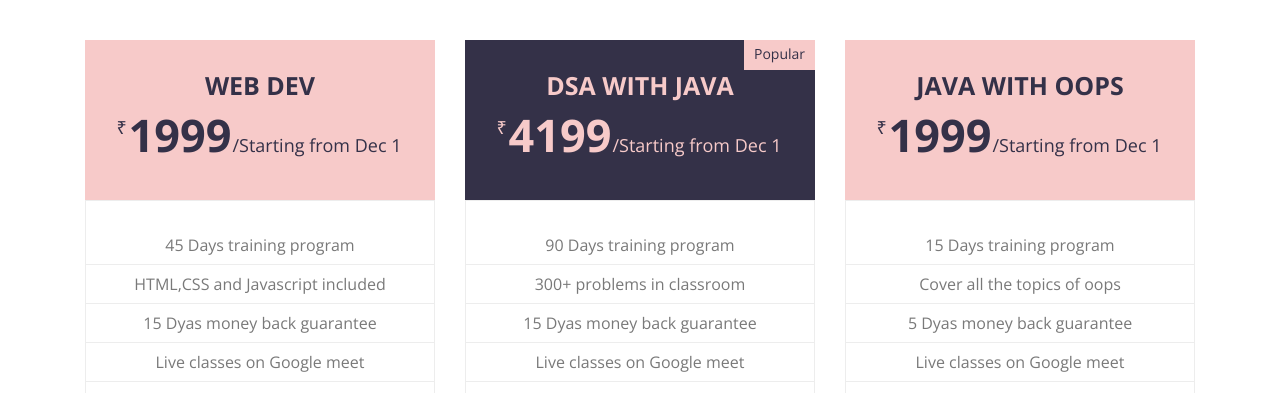
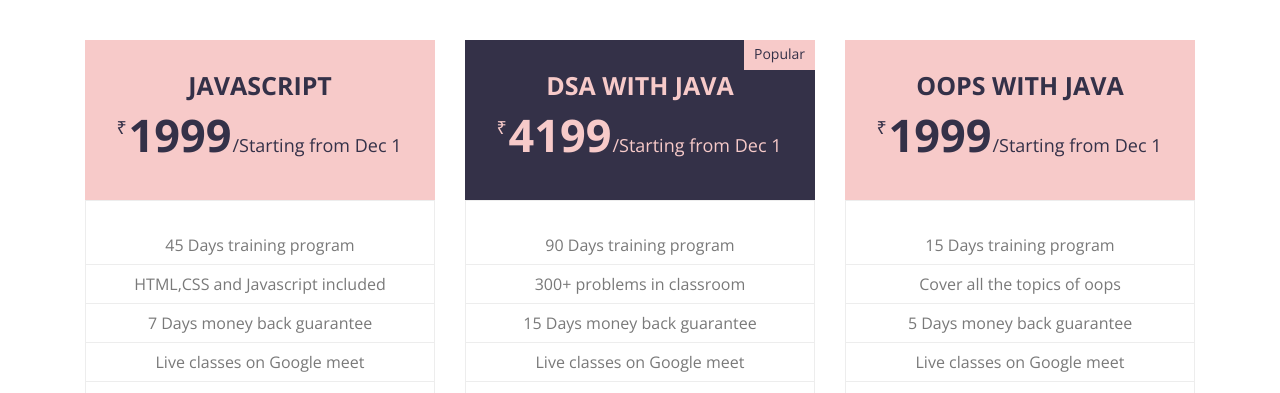
Before and after one commit to itsmesohit/pritam, a plain HTML site: page courses.html in a window 1280 px wide. Shown: the part 525-918 px from the top of the page. Drawn offline with nearby package versions, Linux system fonts and the light colour scheme.

Commit message:
Update courses.html

```diff
--- a/courses.html
+++ b/courses.html
@@ -91,7 +91,7 @@
                         <div class="price-item">
                             <div class="price-header">
                                 <div class="price-title">
-                                    <h2>Web Dev</h2>
+                                    <h2>JavaScript</h2>
                                 </div>
                                 <div class="price-prices">
                                     <h2><small>₹</small>1999<span>/Starting from Dec 1</span></h2>
@@ -102,7 +102,7 @@
                                     <ul>
                                         <li>45 Days training program</li>
                                         <li>HTML,CSS and Javascript included</li>
-                                        <li>15 Dyas money back guarantee</li>
+                                        <li>7 Days money back guarantee</li>
                                         <li>Live classes on Google meet </li>
                                         <li>Certificates of completion</li>
                                     </ul>
@@ -133,7 +133,7 @@
                                     <ul>
                                         <li>90 Days training program </li>
                                         <li>300+ problems in classroom</li>
-                                        <li>15 Dyas money back guarantee</li>
+                                        <li>15 Days money back guarantee</li>
                                         <li>Live classes on Google meet</li>
                                         <li>Certificates of completion</li>
                                     </ul>
@@ -150,7 +150,7 @@
                         <div class="price-item">
                             <div class="price-header">
                                 <div class="price-title">
-                                    <h2>Java With OOPs</h2>
+                                    <h2>OOPs With Java</h2>
                                 </div>
                                 <div class="price-prices">
                                     <h2><small>₹</small>1999<span>/Starting from Dec 1</span></h2>
@@ -161,7 +161,7 @@
                                     <ul>
                                         <li>15 Days training program </li>
                                         <li>Cover all the topics of oops</li>
-                                        <li>5 Dyas money back guarantee</li>
+                                        <li>5 Days money back guarantee</li>
                                         <li>Live classes on Google meet</li>
                                         <li>Class recording available</li>
                                     </ul>
```
